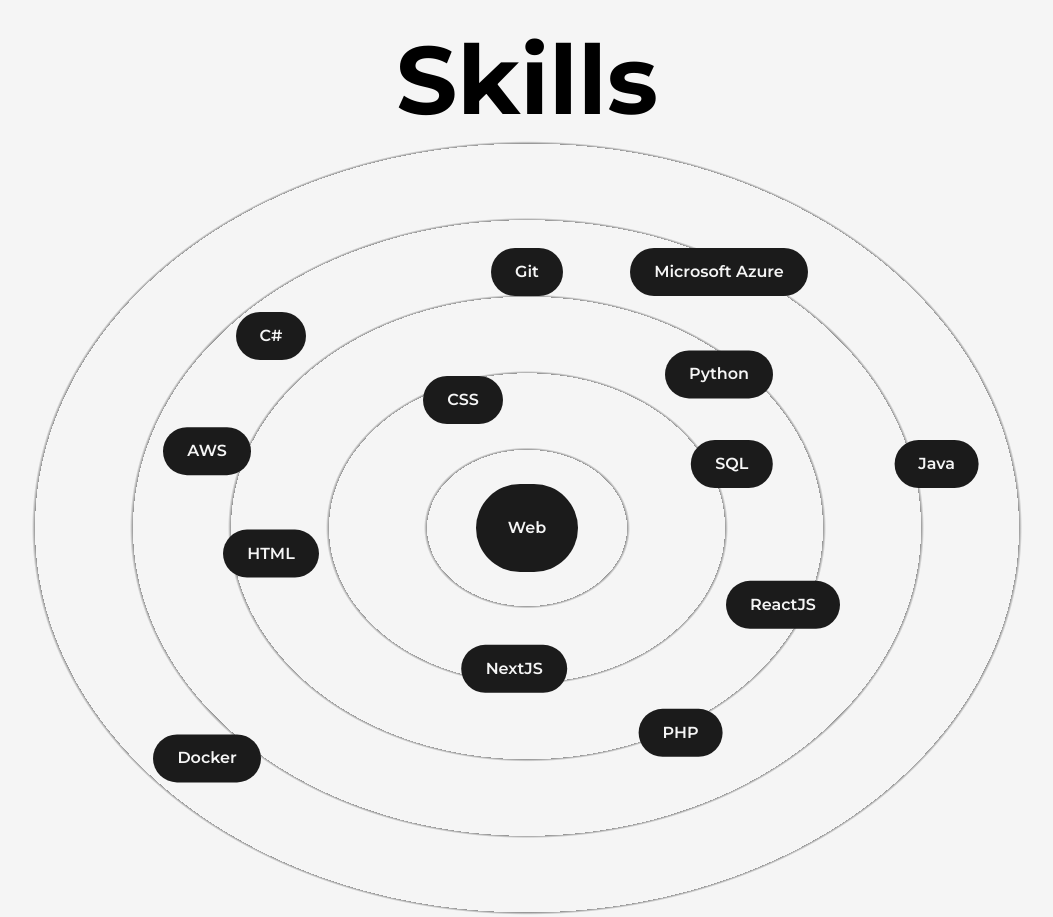
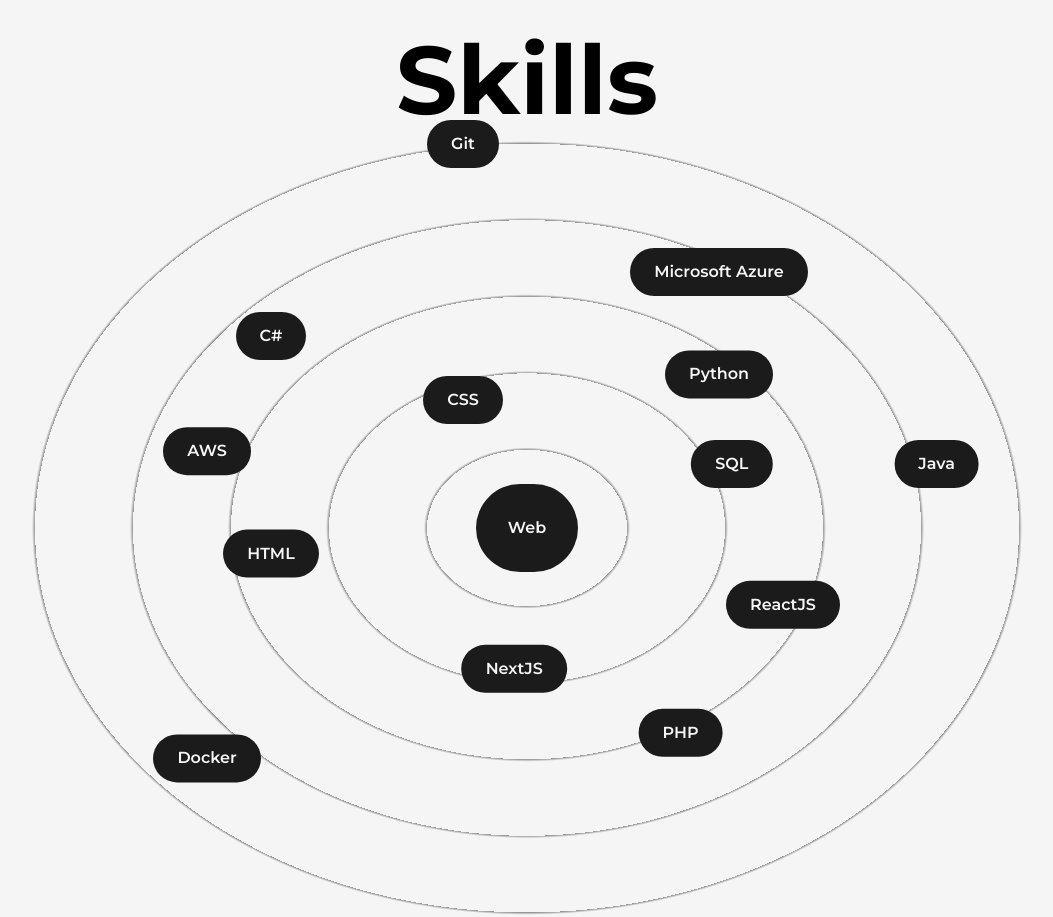
Before and after one commit to kavishdoshi/KavishPortfolio, a Next.js app: page /about in a window 1280 px wide. Shown: the part 1140-2057 px from the top of the page, without its empty margins (113-1166 px from the left). Built offline with nearby package versions, Linux system fonts and the light colour scheme.

Commit message:
skill update

```diff
--- a/src/components/Skills.js
+++ b/src/components/Skills.js
@@ -3,7 +3,8 @@
 
 const Skill = ({name, x, y}) => {
     return (
-        <motion.div className='flex items-center justify-center rounded-full font-semibold bg-dark text-light py-3 px-6 shadow-dark cursor-pointer absolute dark:bg-light dark:text-dark lg:py-2 lg:px-4 md:text-sm md:py-1.5 md:px-3 xs:bg-transperent xs:dark:bg-transparent xs:text-dark xs:dark:text-light xs:text-bold lg:p-6 md:p-4 xs:text-xs xs:p-2'
+        <motion.div className='flex items-center justify-center rounded-full font-semibold bg-dark text-light py-3 px-6 shadow-dark cursor-pointer absolute dark:bg-light dark:text-dark
+        lg:py-2 lg:px-4 md:text-sm md:py-1.5 md:px-3 xs:bg-transparent xs:dark:bg-transparent xs:text-dark xs:dark:text-light xs:text-bold lg:p-6 md:p-4 xs:text-xs xs:p-2'
         whileHover={{scale:1.05}}
         initial={{x:0, y:0}}
         whileInView= {{x:x, y:y, transition: {duration:1.5}}}
@@ -29,7 +30,7 @@
                 <Skill name="C#" x="-20vw" y="-15vw" />
                 <Skill name="Python" x="15vw" y="-12vw" />
                 <Skill name="Java" x="32vw" y="-5vw" />
-                <Skill name="Git" x="0vw" y="-20vw" />
+                <Skill name="Git" x="-5vw" y="-30vw" />
                 <Skill name="Docker" x="-25vw" y="18vw" />
                 <Skill name="AWS" x="-25vw" y="-6vw" />
                 <Skill name="Microsoft Azure" x="15vw" y="-20vw" />
```
